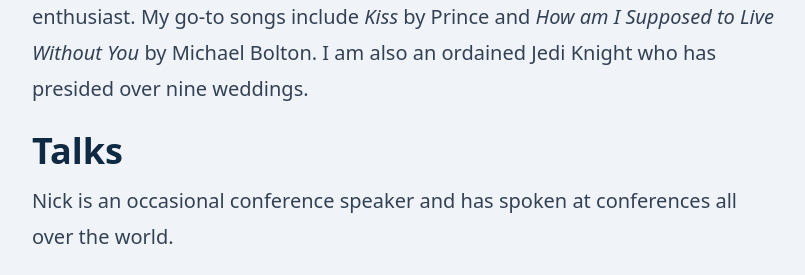
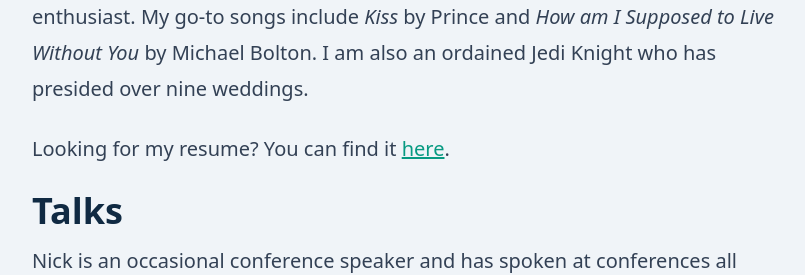
Before and after one commit to nicknisi/nicknisi.com, an Astro site: page /about in a window 1280 px wide. Shown: the part 800-1075 px from the top of the page, without its empty margins (224-1029 px from the left). Built offline with nearby package versions, Linux system fonts and the light colour scheme; Astro itself is replaced by a stand-in of ours.

Commit message:
add link to resume in /about

```diff
--- a/src/pages/about.mdx
+++ b/src/pages/about.mdx
@@ -28,6 +28,8 @@ Outside of tech, I am a dad to two amazing kids. I'm also an avid karaoke enthus
 Prince and _How am I Supposed to Live Without You_ by Michael Bolton. I am also an ordained Jedi Knight who has
 presided over nine weddings.
 
+Looking for my resume? You can find it [here](/resume).
+
 ## Talks
 
 Nick is an occasional conference speaker and has spoken at conferences all over the world.
```
